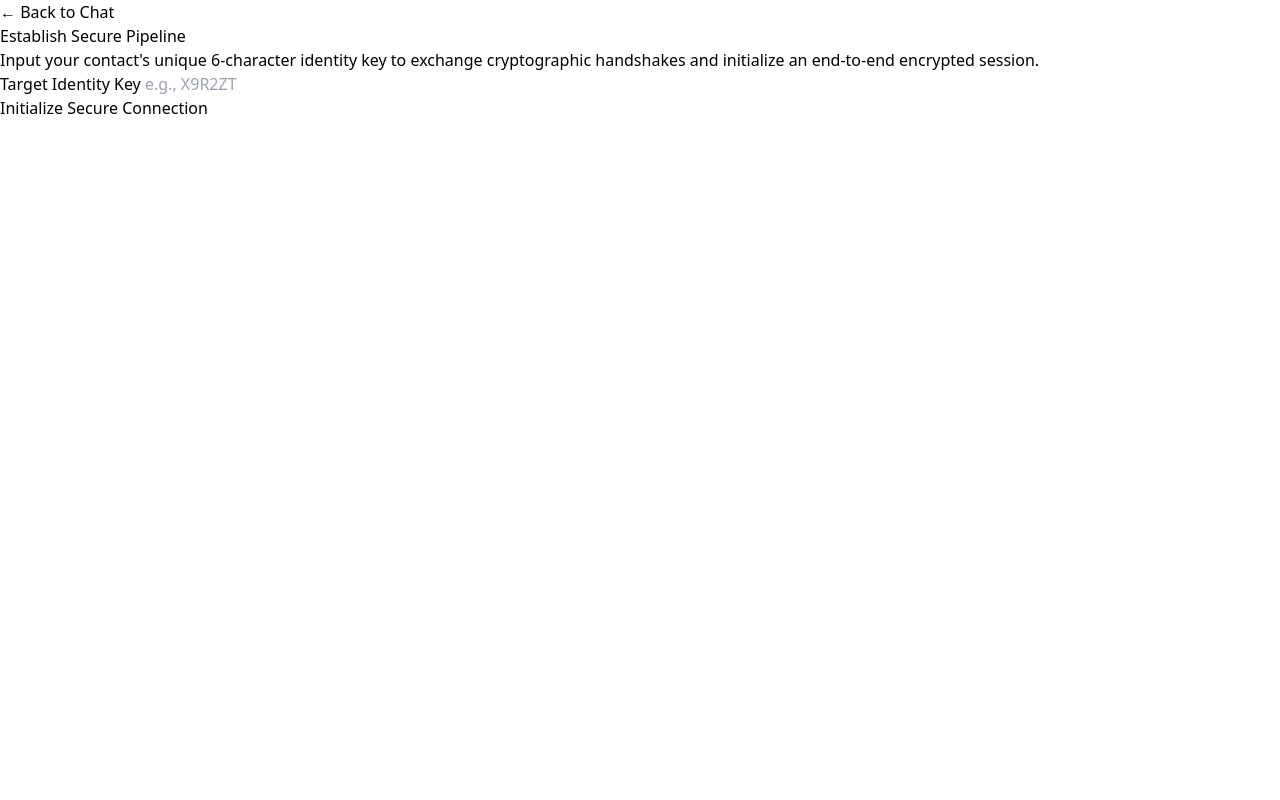
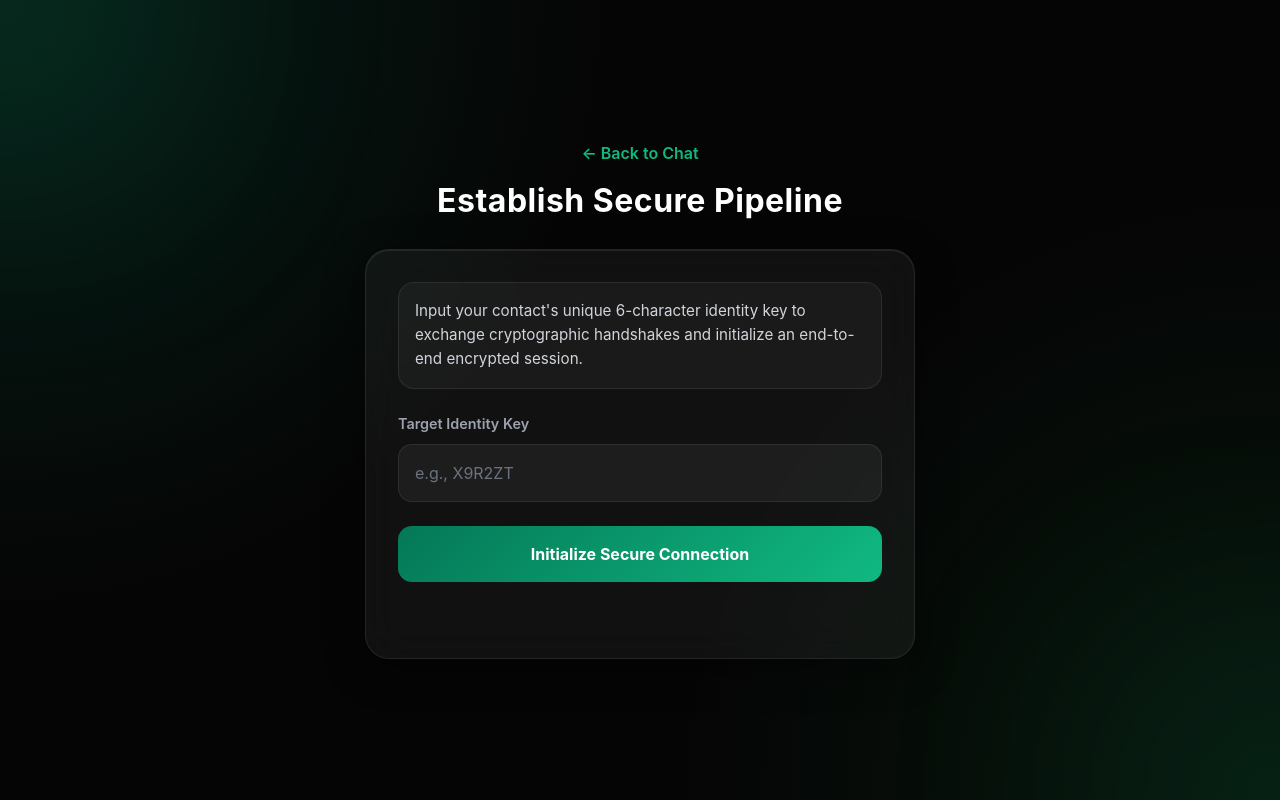
Before and after one commit to zorate/matrix, a Flask app: page /pairing in a window 1280 px wide. Run offline with Flask 3, Linux system fonts and the light colour scheme; some libraries are stand-ins or nearby versions.

Commit message:
Refactor HTML structure and styles in pairing.html

```diff
--- a/templates/pairing.html
+++ b/templates/pairing.html
@@ -4,39 +4,244 @@
     <meta charset="UTF-8">
     <meta name="viewport" content="width=device-width, initial-scale=1.0, maximum-scale=1.0, user-scalable=no">
     <title>Secure Peer Pairing</title>
+
     <script src="https://cdn.jsdelivr.net/npm/socket.io-client@4.7.5/dist/socket.io.min.js"></script>
     <script src="https://cdn.tailwindcss.com"></script>
+
     <style>
-        .brutalist-border { border: 2px solid #047857; }
-        body, html { overflow: hidden; overscroll-behavior: none; }
+        *{
+            margin:0;
+            padding:0;
+            box-sizing:border-box;
+        }
+
+        body, html {
+            height:100%;
+            overflow:hidden;
+            overscroll-behavior:none;
+            font-family:Inter, Arial, sans-serif;
+            background:
+                radial-gradient(circle at top left, rgba(16,185,129,.15), transparent 40%),
+                radial-gradient(circle at bottom right, rgba(34,197,94,.10), transparent 40%),
+                #050505;
+            color:white;
+        }
+
+        body{
+            display:flex;
+            justify-content:center;
+            align-items:center;
+            padding:20px;
+        }
+
+        .secure-container{
+            width:100%;
+            max-width:550px;
+        }
+
+        .page-header{
+            text-align:center;
+            margin-bottom:24px;
+        }
+
+        .back-arrow-btn{
+            display:inline-block;
+            color:#10b981;
+            text-decoration:none;
+            font-weight:600;
+            margin-bottom:12px;
+            transition:all .3s ease;
+        }
+
+        .back-arrow-btn:hover{
+            color:#34d399;
+        }
+
+        .page-header h2{
+            font-size:2rem;
+            font-weight:700;
+            letter-spacing:.5px;
+        }
+
+        .form-wrapper{
+            background:rgba(255,255,255,0.05);
+            border:1px solid rgba(255,255,255,0.08);
+            border-radius:24px;
+            padding:32px;
+            backdrop-filter:blur(20px);
+            -webkit-backdrop-filter:blur(20px);
+            box-shadow:
+                0 10px 40px rgba(0,0,0,.45),
+                inset 0 1px 0 rgba(255,255,255,.08);
+        }
+
+        .instruction-card{
+            background:rgba(255,255,255,0.04);
+            border:1px solid rgba(255,255,255,0.08);
+            border-radius:16px;
+            padding:16px;
+            margin-bottom:24px;
+            color:#d1d5db;
+            line-height:1.6;
+            font-size:.95rem;
+        }
+
+        .input-group{
+            margin-bottom:24px;
+        }
+
+        .input-group label{
+            display:block;
+            margin-bottom:10px;
+            color:#9ca3af;
+            font-size:.9rem;
+            font-weight:600;
+        }
+
+        .input-group input{
+            width:100%;
+            padding:16px;
+            border-radius:14px;
+            border:1px solid rgba(255,255,255,.08);
+            background:rgba(255,255,255,.05);
+            color:white;
+            font-size:1rem;
+            outline:none;
+            transition:.3s ease;
+        }
+
+        .input-group input:focus{
+            border-color:#10b981;
+            box-shadow:0 0 0 4px rgba(16,185,129,.18);
+        }
+
+        .input-group input::placeholder{
+            color:#6b7280;
+        }
+
+        .action-btn-primary{
+            width:100%;
+            padding:16px;
+            border:none;
+            border-radius:14px;
+            cursor:pointer;
+            font-size:1rem;
+            font-weight:700;
+            color:white;
+            background:linear-gradient(
+                135deg,
+                #047857,
+                #10b981
+            );
+            transition:all .3s ease;
+        }
+
+        .action-btn-primary:hover{
+            transform:translateY(-2px);
+            box-shadow:0 12px 30px rgba(16,185,129,.25);
+        }
+
+        .action-btn-primary:active{
+            transform:translateY(0);
+        }
+
+        .status-message-area{
+            margin-top:20px;
+            text-align:center;
+            color:#d1d5db;
+            min-height:24px;
+        }
+
+        /* Decorative glow effects */
+        body::before{
+            content:"";
+            position:fixed;
+            top:-200px;
+            left:-200px;
+            width:400px;
+            height:400px;
+            background:#10b981;
+            opacity:.08;
+            filter:blur(120px);
+            pointer-events:none;
+        }
+
+        body::after{
+            content:"";
+            position:fixed;
+            bottom:-200px;
+            right:-200px;
+            width:400px;
+            height:400px;
+            background:#059669;
+            opacity:.08;
+            filter:blur(120px);
+            pointer-events:none;
+        }
+
+        @media (max-width: 640px){
+
+            .page-header h2{
+                font-size:1.6rem;
+            }
+
+            .form-wrapper{
+                padding:24px;
+            }
+
+            .instruction-card{
+                font-size:.9rem;
+            }
+        }
     </style>
 </head>
-<body class="utility-page-body">
+
+<body>
 
     <div class="secure-container">
+
         <header class="page-header">
             <a href="/" class="back-arrow-btn">← Back to Chat</a>
             <h2>Establish Secure Pipeline</h2>
         </header>
 
         <main class="form-wrapper">
+
             <div class="instruction-card">
-                <p>Input your contact's unique 6-character identity key to exchange cryptographic handshakes and initialize an end-to-end encrypted session.</p>
+                <p>
+                    Input your contact's unique 6-character identity key
+                    to exchange cryptographic handshakes and initialize
+                    an end-to-end encrypted session.
+                </p>
             </div>
 
             <div class="input-group">
                 <label for="peerKeyInput">Target Identity Key</label>
-                <input type="text" id="peerKeyInput" maxlength="6" placeholder="e.g., X9R2ZT" autocomplete="off" bytes-target>
+                <input
+                    type="text"
+                    id="peerKeyInput"
+                    maxlength="6"
+                    placeholder="e.g., X9R2ZT"
+                    autocomplete="off"
+                    bytes-target
+                >
             </div>
 
-            <button id="executePairingBtn" class="action-btn-primary">Initialize Secure Connection</button>
+            <button id="executePairingBtn" class="action-btn-primary">
+                Initialize Secure Connection
+            </button>
 
             <div id="pairingStatusFeedback" class="status-message-area"></div>
+
         </main>
+
     </div>
 
     <script src="https://cdn.socket.io/4.7.5/socket.io.min.js"></script>
-    {# <script src="{{ url_with_version('static', filename='js/crypto_engine.js') }}"></script> #}
+
+    {# <script src="{{ url_for('static', filename='js/crypto_engine.js') }}"></script> #}
+
     <script src="{{ url_for('static', filename='js/chat.js') }}"></script>
+
 </body>
 </html>
```
